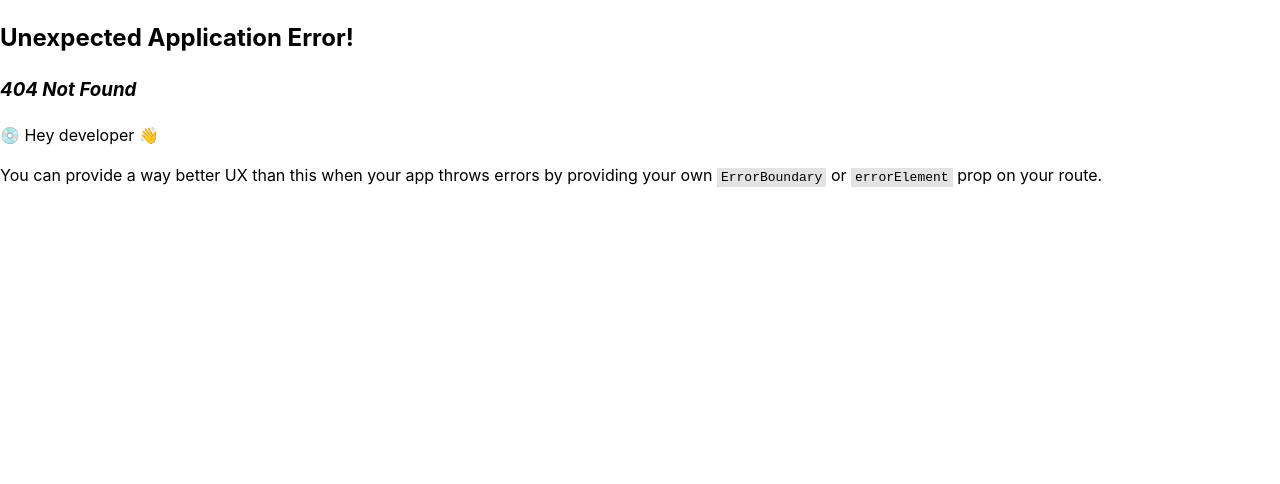
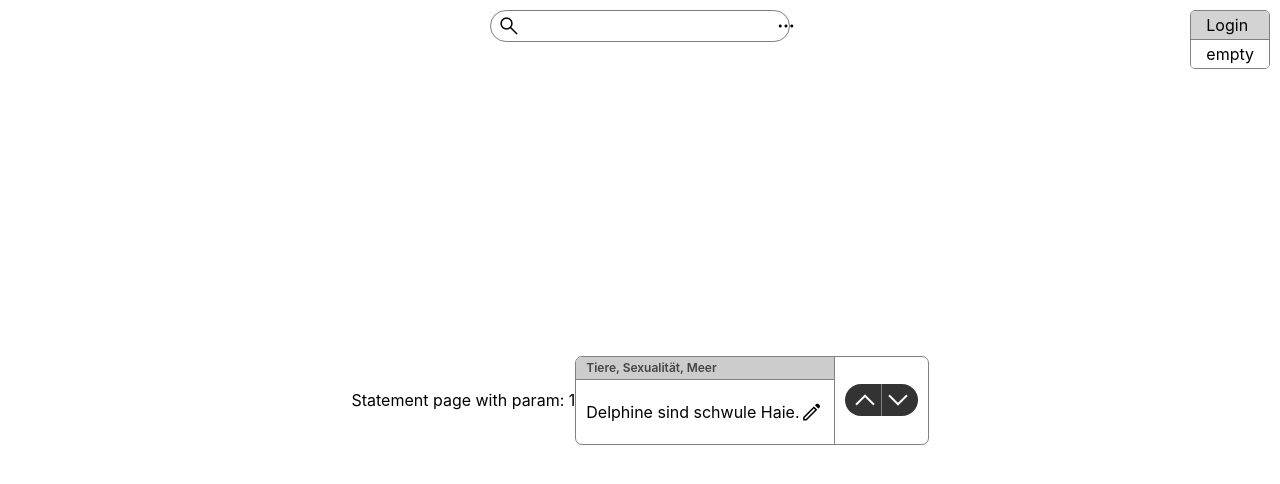
Before and after one commit to Raphael2b3/swarmintelligencefrontend, a React (Vite) app: page /statement/1 in a window 1280 px wide. Before the commit this address had no page. Shown: the top 484 px of the page. Built offline with nearby package versions, Linux system fonts and the light colour scheme.

Commit message:
Statement Site. Example Statement.

```diff
--- a/src/App.tsx
+++ b/src/App.tsx
@@ -4,6 +4,7 @@ import AppProvider, { AppContext, AppContextData } from "./context/appContext";
 import { createBrowserRouter, Navigate, RouterProvider } from "react-router-dom";
 import Login from "./pages/loginPage";
 import Home from "./pages/homePage";
+import StatementPage from "./pages/statementPage";
 
 
 
@@ -22,6 +23,10 @@ function App() {
     {
       path: '/',
       element: <Home/>,
+    },
+    {
+      path: '/statement/:statemendID',
+      element: <StatementPage/>
     }
   ])
 
--- /dev/null
+++ b/src/components/appFrame.tsx
@@ -0,0 +1,64 @@
+import styled from 'styled-components'
+import Searchbar from '../components/searchbar'
+import Navi from '../components/navi'
+
+
+const Frame = styled.div`
+    height: inherit;
+    width: inherit;
+
+    display: flex;
+    flex-direction: column;
+    jusitfy-content: center;
+    align-items: center;
+    position: relative;
+`
+
+const SearchbarFrame = styled.div`
+    position: absolute;
+    top: 0;
+    z-index: 10;
+
+    padding: 10px;
+    max-width: 300px;
+    width: 100%;
+`
+
+const NavFrame = styled.div`
+    position: absolute;
+    top: 0;
+    right: 0;
+
+    padding: 10px;
+`
+
+const InnerFrame = styled.div`
+    width: inherit;
+    height: inherit;
+    display: flex;
+    justify-content: center;
+    align-items: center;
+`
+
+
+interface Props {
+    children: React.ReactNode,
+}
+export default function AppFrame(props: Props) {
+
+    return (
+        <Frame>
+            <SearchbarFrame>
+                <Searchbar/>
+            </SearchbarFrame>
+
+            <NavFrame>
+                <Navi/>
+            </NavFrame>
+
+            <InnerFrame>
+                { props.children }
+            </InnerFrame>
+        </Frame>
+    )
+}
--- a/src/components/searchbar.tsx
+++ b/src/components/searchbar.tsx
@@ -1,6 +1,8 @@
-import { useState } from 'react'
+import { useState, useContext } from 'react'
 import styled from 'styled-components'
 import Icon from '../Icon'
+import { StatementRequest, StatementResponse } from '../data/interface'
+import { AppContext } from '../context/appContext'
 
 const Frame = styled.div`
     width: inherit;
@@ -15,6 +17,8 @@ const Border = styled.div`
     flex-direction: row;
     justify-content: space-between;
     align-items: center;
+
+    background-color: white;
 `
 
 const SearchInput = styled.input`
@@ -31,12 +35,12 @@ const IconButton = styled(Icon)`
 export default function Searchbar(){
 
     const [searchString, setSearchString] = useState<string>('')
-
+    const AppCtx = useContext(AppContext)
 
     return(
         <Frame>
             <Border>
-                <IconButton>search</IconButton>
+                <IconButton onClick = {handleSearch}>search</IconButton>
                 <SearchInput
                     onChange = {(e) => {handleInput(e)}}
                     value = {searchString}
@@ -52,4 +56,43 @@ export default function Searchbar(){
 
     }
 
+    function handleSearch() {
+
+        postStatementSearch(searchString, [])
+            .then(
+                (result) => {
+                    console.log(result)
+                }
+            )
+    }
+
+
+    function postStatementSearch(searchString: string, tags: string[]): Promise<StatementResponse> {
+
+        return new Promise<StatementResponse>(
+
+            (resolve, reject): void => {
+
+                const request: StatementRequest = {
+                    q: searchString,
+                    tags: tags,
+                    results: 0,
+                    skip: 0,
+                }
+
+                const requestOptions = {
+                    method: 'POST',
+                    headers: { 'Content-Type': 'application/json', 'Authorization': 'Bearer ' + 'eyJhbGciOiJIUzI1NiIsInR5cCI6IkpXVCJ9.eyJzdWIiOiJ0ZXN0NSIsImV4cCI6MTY5NjA4MzAxOX0.W4SgcUjU5uj7w2V60t3GV7XtD-nfuKUPIc7c3aM6JRY' },
+                    body: JSON.stringify(request)
+                }
+
+                fetch(AppCtx.root + 'statement', requestOptions)
+                    .then( response => resolve(response.json()) )
+                    .catch( message => reject(message) )
+
+            }
+        )
+
+    }
+
 }
--- a/src/components/statement.tsx
+++ b/src/components/statement.tsx
@@ -1,4 +1,5 @@
 import styled from 'styled-components'
+import Icon from '../Icon'
 
 
 const StatementFrame = styled.div`
@@ -8,14 +9,120 @@ const StatementFrame = styled.div`
 
 `
 
+const Border = styled.div`
+    display: flex;
+    flex-direction: row;
+    justify-content: space-between;
+    align-items: center;
 
-export default function Statement() {
+    border-radius: 7px;
+    border: solid 1px grey;
+    overflow: hidden;
+`
+
+const StatementInfoFrame = styled.div`
+    display: flex;
+    flex-direction: column;
+    justify-content: space-between;
+`
+
+const StatementVoteFrame = styled.div`
+    display: flex;
+    flex-direction: column;
+    height: 100%;
+    padding: 0 10px;
+    justify-content: center;
+    align-items: center;
+    border-left: solid 1px grey;
+`
+
+const Tags = styled.div`
+    padding: 2px 2px 2px 10px;
+    border-bottom: solid 1px grey;
+    background-color: #ccc;
+    color: #444;
+    font-size: 12px;
+    font-weight: 600;
+`
+
+const StatementTextFrame = styled.div`
+    display: flex;
+    justify-content: space-between;
+    padding: 20px 10px;
+`
+
+const StatementText = styled.div`
+    flex: 1 1 auto;
+`
+
+const VoteButtons = styled.div`
+    display: flex;
+    justify-content: space-between;
+    align-items: center;
+    color: white;
+    border-radius: 100px;
+    overflow: hidden;
+`
+
+interface VoteProps {
+    upVote?: boolean,
+}
+const Vote = styled.div<VoteProps>`
+    display: flex;
+    justify-content: center;
+    align-items: center;
+    padding: 4px ${props => props.upVote ? '4' : '8'}px 4px ${props => props.upVote ? '8' : '4'}px;
+    border-right: solid ${props => props.upVote ? '1' : '0'}px grey;
+    background-color: #333;
+
+    &:hover {
+        background-color: #666;
+    }
+`
+
+const VoteIcon = styled(Icon)<VoteProps>`
+    transform: rotate(${props => props.upVote ? '-90' : '90'}deg);
+`
+
+
+interface Props {
+    value: string,
+    tags: string[],
+    user_created: boolean,
+    user_voted: number,
+}
+export default function Statement(props: Props) {
 
 
     return (
         <StatementFrame>
+            <Border>
+                <StatementInfoFrame>
 
+                    <Tags>
+                        {props.tags.map((tag, idx) =>
+                            { return (tag + (idx === props.tags.length - 1 ? '' : ', ')) }
+                        )}
+                    </Tags>
 
+                    <StatementTextFrame>
+                        <StatementText>
+                            {props.value}
+                        </StatementText>
+                        <Icon>
+                            edit
+                        </Icon>
+                    </StatementTextFrame>
+
+                </StatementInfoFrame>
+                <StatementVoteFrame>
+                    <VoteButtons>
+                        <Vote upVote><VoteIcon upVote>arrow_forward_ios</VoteIcon></Vote>
+                        <Vote><VoteIcon>arrow_forward_ios</VoteIcon></Vote>
+                    </VoteButtons>
+
+                </StatementVoteFrame>
+            </Border>
         </StatementFrame>
     )
 }
--- a/src/pages/homePage.tsx
+++ b/src/pages/homePage.tsx
@@ -1,48 +1,13 @@
-import styled from 'styled-components'
-import Searchbar from '../components/searchbar'
-import Navi from '../components/navi'
+import AppFrame from '../components/appFrame'
 
 
-const Frame = styled.div`
-  height: inherit;
-  width: inherit;
-
-  display: flex;
-  flex-direction: column;
-  jusitfy-content: center;
-  align-items: center;
-  position: relative;
-`
-
-const SearchbarFrame = styled.div`
-    position: absolute;
-    top: 0;
-    z-index: 10;
-
-    padding: 10px;
-    max-width: 300px;
-    width: 100%;
-`
-
-const NavFrame = styled.div`
-    position: absolute;
-    top: 0;
-    right: 0;
-
-    padding: 10px;
-`
 
 export default function Home() {
 
 
     return (
-    <Frame>
-        <SearchbarFrame>
-            <Searchbar/>
-        </SearchbarFrame>
-        <NavFrame>
-            <Navi/>
-        </NavFrame>
-
-    </Frame>)
+        <AppFrame>
+            homepage.
+        </AppFrame>
+    )
 }
--- /dev/null
+++ b/src/pages/statementPage.tsx
@@ -0,0 +1,62 @@
+import { useContext } from 'react'
+import { useParams } from "react-router-dom"
+import AppFrame from "../components/appFrame"
+import { StatementContextRequest, StatementContextResponse } from "../data/interface"
+import { AppContext } from "../context/appContext"
+import Statement from '../components/statement'
+
+
+export default function StatementPage() {
+
+    const { statemendID } = useParams()
+    const AppCtx = useContext(AppContext)
+
+
+
+    return(
+        <AppFrame>
+            Statement page with param: { statemendID }
+            <Statement
+                value = 'Delphine sind schwule Haie.'
+                tags = {['Tiere', 'Sexualität', 'Meer']}
+                user_created = {true}
+                user_voted = {1}
+            />
+        </AppFrame>
+    )
+
+
+    function postStatementContext(id: string, exclude_ids: string[]): Promise<StatementContextResponse> {
+
+        return new Promise<StatementContextResponse>(
+
+            (resolve, reject): void => {
+
+                const request: StatementContextRequest = {
+                    id: id,
+                    exclude_ids: exclude_ids,
+                }
+
+                const requestOptions = {
+                    method: 'POST',
+                    headers: { 'Content-Type': 'application/json' },
+                    body: JSON.stringify(request)
+                }
+
+                fetch(AppCtx.root + 'statement/context', requestOptions)
+                    .then(
+                        response => resolve(response.json())
+                    )
+                    .catch(
+                        message => reject(message)
+                    )
+
+            }
+        )
+
+    }
+
+}
+
+
+// eyJhbGciOiJIUzI1NiIsInR5cCI6IkpXVCJ9.eyJzdWIiOiJ0ZXN0NSIsImV4cCI6MTY5NjA4MzAxOX0.W4SgcUjU5uj7w2V60t3GV7XtD-nfuKUPIc7c3aM6JRY
```
Also changed, not shown: src/data/interface.ts (+51 -0 lines), src/data/types.ts (+9 -7 lines), src/pages/loginPage.tsx (indentation only).
